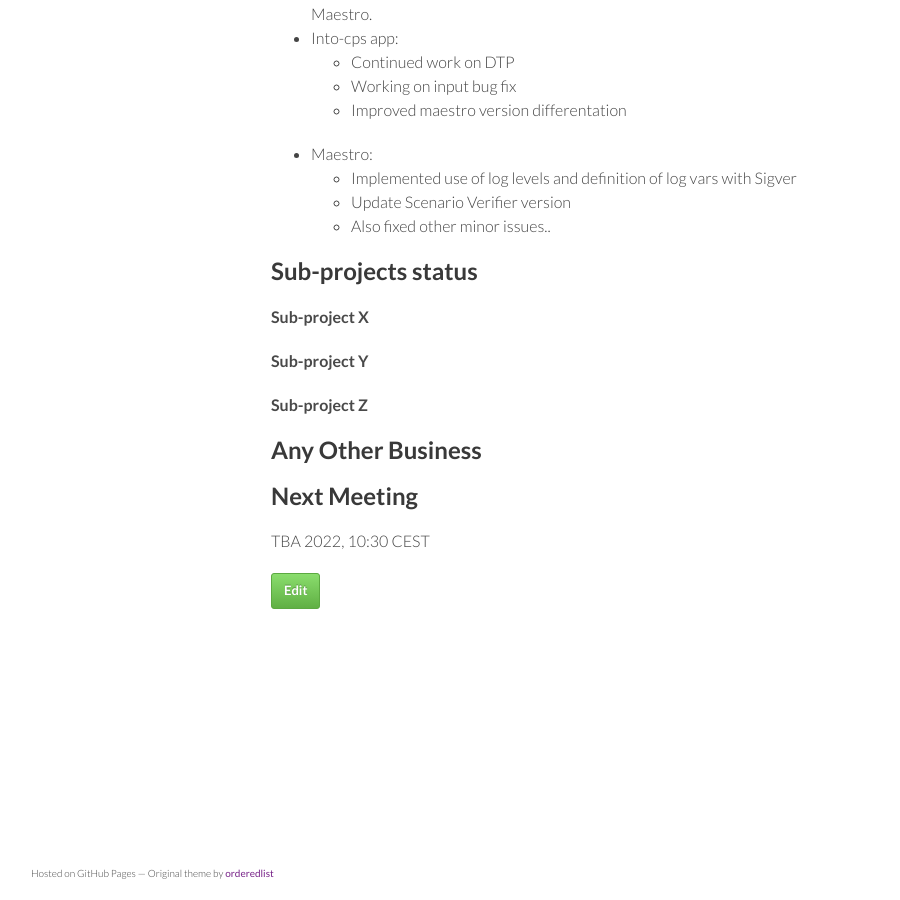
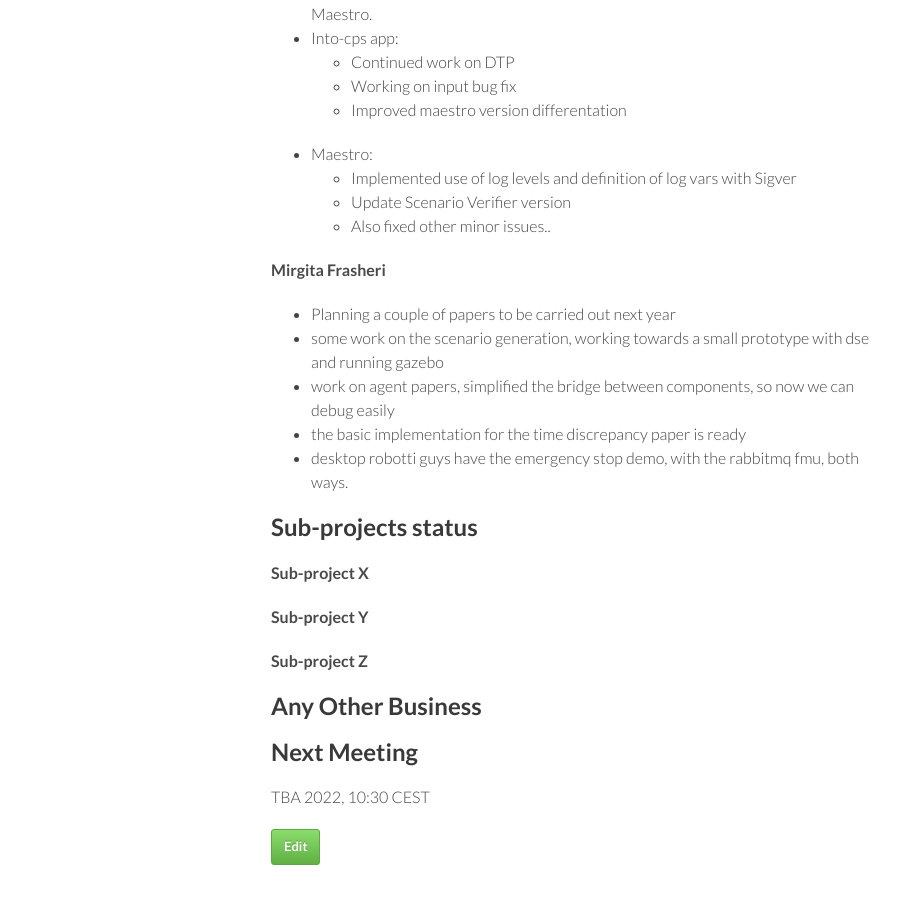
Before and after one commit to digitaltwincentre/digitaltwincentre.github.io, a Jekyll site: the page built from _biweeklies/Biweekly-51.md, in a window 1280 px wide and 900 px high, scrolled down 1375 px. Shown: the whole window, without its empty margins (179-1079 px from the left). Built offline with Jekyll 4.4.1, drawn with Linux system fonts in a browser that asks for light colours; nearby versions of some CDN libraries.

Commit message:
Update Biweekly-51.md

```diff
--- a/_biweeklies/Biweekly-51.md
+++ b/_biweeklies/Biweekly-51.md
@@ -65,6 +65,14 @@ date: 10 December 2021, 1030 CEST
 	* Update Scenario Verifier version
 	* Also fixed other minor issues..
 
+#### Mirgita Frasheri
+* Planning a couple of papers to be carried out next year
+* some work on the scenario generation, working towards a small prototype with dse and running gazebo
+* work on agent papers, simplified the bridge between components, so now we can debug easily
+* the basic implementation for the time discrepancy paper is ready
+* desktop robotti guys have the emergency stop demo, with the rabbitmq fmu, both ways.
+
+
 ## Sub-projects status
 
 
```
